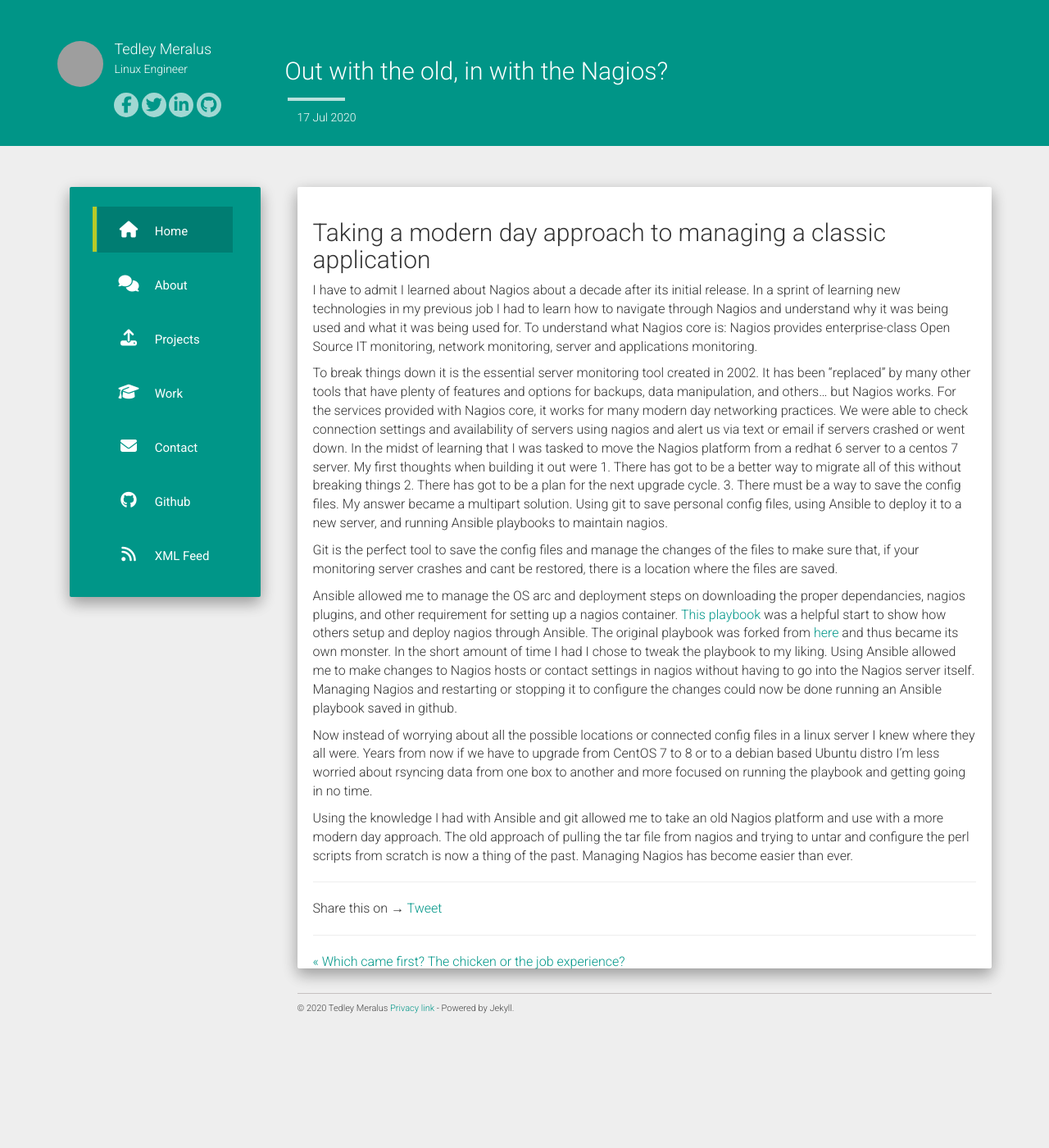
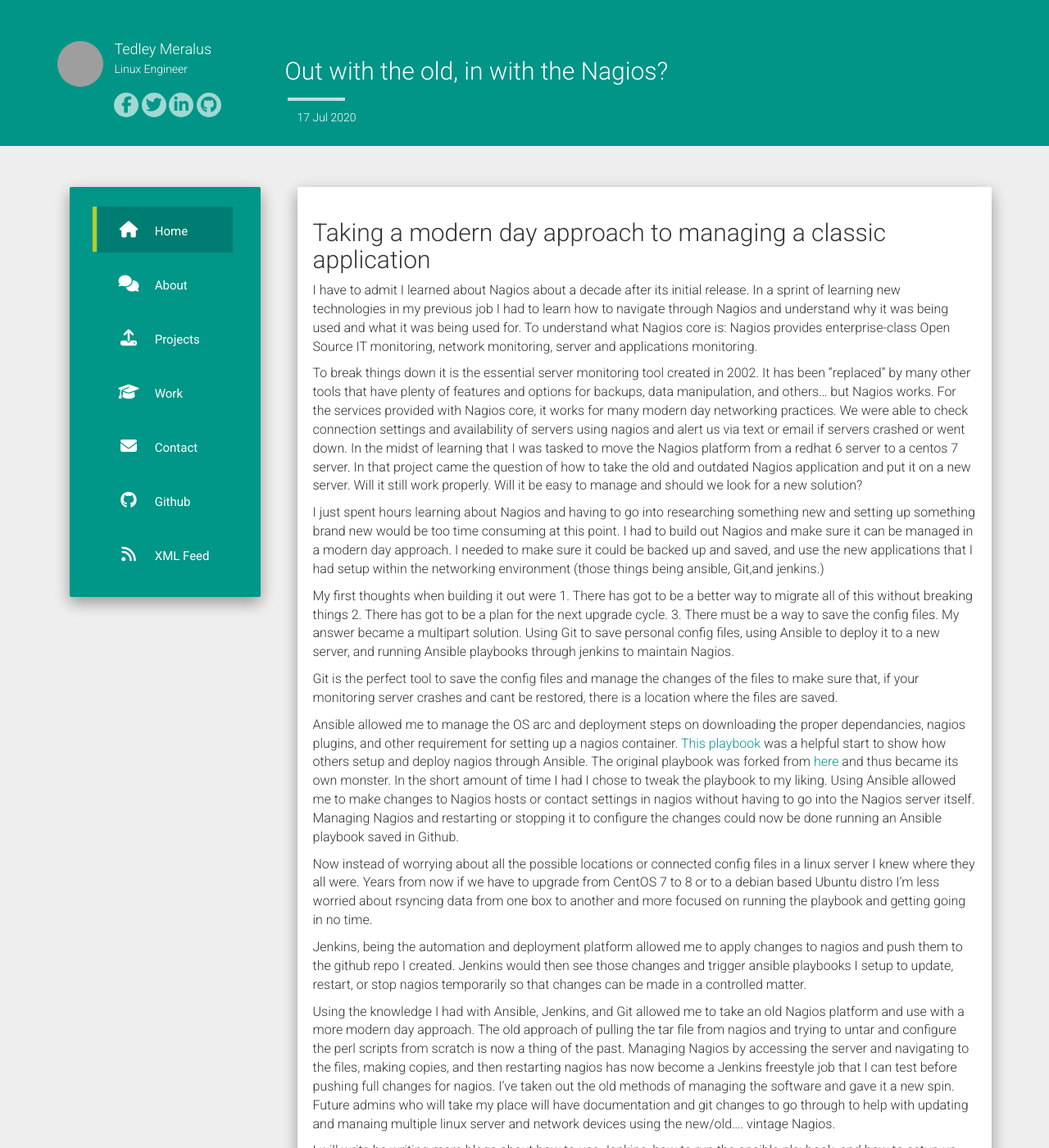
Before and after one commit to tmeralus/tmeralus.github.io, a Jekyll site: the page built from _posts/2020-07-21-out-with-the-old-in-with-the-old.md, in a window 1280 px wide and 1400 px high. Shown: the whole window at 82% size. Built offline with Jekyll 4.4.1, drawn with Linux system fonts in a browser that asks for light colours; nearby versions of some CDN libraries; comment, search, counter and statistics services are not loaded; some of the changed text lies outside the part shown; grey boxes are pictures that could not be loaded.

Commit message:
updated Nagios blog

```diff
--- a/_posts/2020-07-21-out-with-the-old-in-with-the-old.md
+++ b/_posts/2020-07-21-out-with-the-old-in-with-the-old.md
@@ -11,12 +11,20 @@
 To understand what Nagios core is: Nagios provides enterprise-class Open Source IT monitoring, network monitoring, server and applications monitoring.
 
 To break things down it is the essential server monitoring tool created in 2002. It has been "replaced" by many other tools that have plenty of features and options for backups, data manipulation, and others... but Nagios works. For the services provided with Nagios core, it works for many modern day networking practices. We were able to check connection settings and availability of servers using nagios and alert us via text or email if servers crashed or went down.
-In the midst of learning that I was tasked to move the Nagios platform from a redhat 6 server to a centos 7 server. My first thoughts when building it out were 1. There has got to be a better way to migrate all of this without breaking things 2. There has got to be a plan for the next upgrade cycle. 3. There must be a way to save the config files. My answer became a multipart solution. Using git to save personal config files, using Ansible to deploy it to a new server, and running Ansible playbooks to maintain nagios.
+In the midst of learning that I was tasked to move the Nagios platform from a redhat 6 server to a centos 7 server. In that project came the question of how to take the old and outdated Nagios application and put it on a new server. Will it still work properly. Will it be easy to manage and should  we look for a new solution?
+
+I just spent hours learning about Nagios and having to go into researching something new and setting up something brand new would be too time consuming at this point. I had to build out Nagios and make sure it can be managed in a modern day approach. I needed to make sure it could be backed up and saved, and use the new applications that I had setup within the networking environment (those things being ansible, Git,and jenkins.)
+
+My first thoughts when building it out were 1. There has got to be a better way to migrate all of this without breaking things 2. There has got to be a plan for the next upgrade cycle. 3. There must be a way to save the config files. My answer became a multipart solution. Using Git to save personal config files, using Ansible to deploy it to a new server, and running Ansible playbooks through jenkins to maintain Nagios.
 
 Git is the perfect tool to save the config files and manage the changes of the files to make sure that, if your monitoring server crashes and cant be restored, there is a location where the files are saved.
 
-Ansible allowed me to manage the OS arc and deployment steps on downloading the proper dependancies, nagios plugins, and other requirement for setting up a nagios container. [This playbook](https://github.com/tmeralus/ansible-role-nagios-server) was a helpful start to show how others setup and deploy nagios through Ansible. The original playbook was forked from [here](https://github.com/sadsfae/Ansible-nagios) and thus became its own monster. In the short amount of time I had I chose to tweak the playbook to my liking. Using Ansible allowed me to make changes to Nagios hosts or contact settings in nagios without having to go into the Nagios server itself.  Managing Nagios and restarting or stopping it to configure the changes could now be done running an Ansible playbook saved in github.
+Ansible allowed me to manage the OS arc and deployment steps on downloading the proper dependancies, nagios plugins, and other requirement for setting up a nagios container. [This playbook](https://Github.com/tmeralus/ansible-role-nagios-server) was a helpful start to show how others setup and deploy nagios through Ansible. The original playbook was forked from [here](https://Github.com/sadsfae/Ansible-nagios) and thus became its own monster. In the short amount of time I had I chose to tweak the playbook to my liking. Using Ansible allowed me to make changes to Nagios hosts or contact settings in nagios without having to go into the Nagios server itself.  Managing Nagios and restarting or stopping it to configure the changes could now be done running an Ansible playbook saved in Github.
 
 Now instead of worrying about all the possible locations or connected config files in a linux server I knew where they all were. Years from now if we have to upgrade from CentOS 7 to 8 or to a debian based Ubuntu distro I'm less worried about rsyncing data from one box to another and more focused on running the playbook and getting going in no time.
 
-Using the knowledge I had with Ansible and git allowed me to take an old Nagios platform and use with a more modern day approach. The old approach of pulling the tar file from nagios and trying to untar and configure the perl scripts from scratch is now a thing of the past. Managing Nagios has become easier than ever.
+Jenkins, being the automation and deployment platform allowed me to apply changes to nagios and push them to the github repo I created. Jenkins would then see those changes and trigger ansible playbooks I setup to update, restart, or stop nagios temporarily so that changes can be made in a controlled matter.
+
+Using the knowledge I had with Ansible, Jenkins, and Git allowed me to take an old Nagios platform and use with a more modern day approach. The old approach of pulling the tar file from nagios and trying to untar and configure the perl scripts from scratch is now a thing of the past. Managing Nagios by accessing the server and navigating to the files, making copies, and then restarting nagios has now become a Jenkins freestyle job that I can test before pushing full changes for nagios. I've taken out the old methods of managing the software and gave it a new spin. Future admins who will take my place will have documentation and git changes to go through to help with updating and manaing multiple linux server and network devices using the new/old.... vintage Nagios.
+
+I will write be writing more blogs about how to use Jenkins, how to run the ansible playbook, and how to setup up the entire environment soon. For now, like Nagios, we will keep in classy.
```
